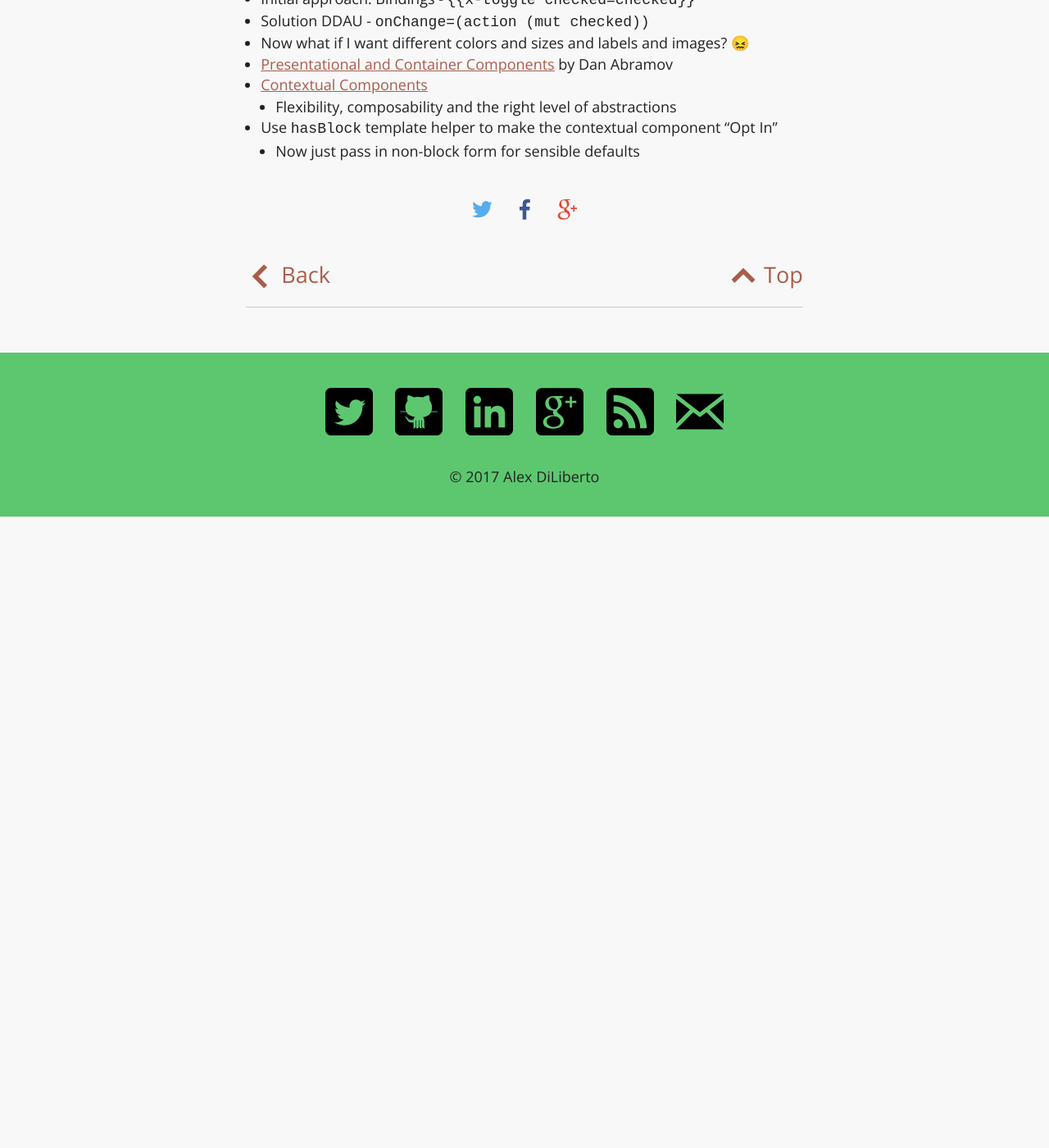
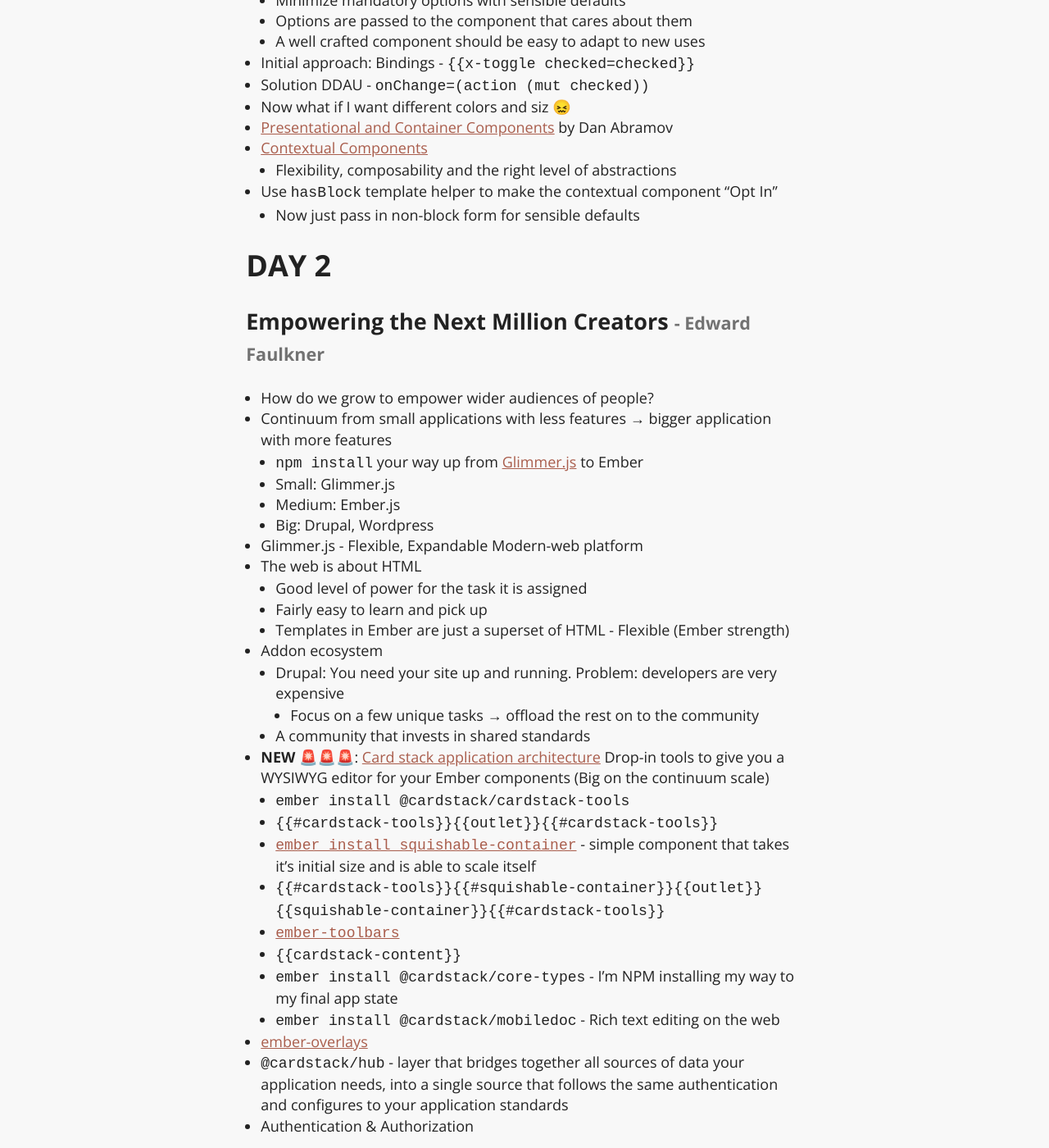
Before and after one commit to alexdiliberto/alexdiliberto.github.io, a Jekyll site: the page built from _posts/2017-03-28-emberconf-2017-cliffsnotes.md, in a window 1280 px wide and 1400 px high, scrolled down 8200 px. Shown: the whole window at 82% size. Built offline with Jekyll 4.4.1, drawn with Linux system fonts in a browser that asks for light colours; emoji names are drawn with the system emoji font; comment, search, counter and statistics services are not loaded; before the commit the page ends 8830 px from its top, so only the background shows below that; some of the changed text lies outside the part shown.

Commit message:
"EmberConf 2017 CliffsNotes" DAY 2 Part 1

```diff
--- a/_posts/2017-03-28-emberconf-2017-cliffsnotes.md
+++ b/_posts/2017-03-28-emberconf-2017-cliffsnotes.md
@@ -267,17 +267,19 @@
   + [`shouldBackgroundReloadRecord`](https://emberjs.com/api/data/classes/DS.Adapter.html#method_shouldBackgroundReloadRecord) &amp; [`shouldBackgroundReloadAll`](https://emberjs.com/api/data/classes/DS.Adapter.html#method_shouldBackgroundReloadAll)
   + Fetching relationship data
     + Lazy fetching
-      + Simple, just works, on demand data fetch
-      + Might trigger `N` requests
-    + Model hook `return Ember.RSVP.hash()` blocks rendering of template until the promise resolves and XHR is finished
-      + Better UX but the `N` request issue persists
+      + Simple, on demand data fetch
+      + Might trigger `N` requests, flicker
+    + Pre-loading: `model()` hook `return Ember.RSVP.hash()`
+      + Moves relationship data to route's `model()` hook - blocks rendering of template
+      + Better UX but the `N` request issue persists, `RSVP.hash()` is a model hook anti-pattern
     + Compound document syncing (side-loading)
       + `this.store.findRecord('band', params.id, { include 'songs', reload: true });`
       + `/band/1?include=songs`
       + Leverage JSON API, explicit control over fetching relationship data
-      + Delays rendering
+      + Delays rendering of the child template
   + [Ember Data Patterns](https://github.com/balinterdi/ember-data-patterns)
   + https://balinterdi.com/emberconf/
+  + [Slides](https://speakerdeck.com/balint/data-loading-patterns-with-json-api)
 
 
 Higher Order Components <small>- Miguel Camba</small>
@@ -299,9 +301,91 @@
     + A well crafted component should be easy to adapt to new uses
   + Initial approach: Bindings - `{% raw %}{{x-toggle checked=checked}}{% endraw %}`
   + Solution DDAU - `onChange=(action (mut checked))`
-  + Now what if I want different colors and sizes and labels and images? :confounded:
+  + Now what if I want different colors and siz :confounded:
   + [Presentational and Container Components](https://medium.com/@dan_abramov/smart-and-dumb-components-7ca2f9a7c7d0) by Dan Abramov
   + [Contextual Components](https://emberjs.com/blog/2016/01/15/ember-2-3-released.html#toc_contextual-components)
     + Flexibility, composability and the right level of abstractions
   + Use `hasBlock` template helper to make the contextual component "Opt In"
     + Now just pass in non-block form for sensible defaults
+
+
+DAY 2
+========
+
+
+Empowering the Next Million Creators <small>- Edward Faulkner</small>
+--------
+
+  + How do we grow to empower wider audiences of people?
+  + Continuum from small applications with less features &rarr; bigger application with more features
+    + `npm install` your way up from [Glimmer.js](https://glimmerjs.com/) to Ember
+    + Small: Glimmer.js
+    + Medium: Ember.js
+    + Big: Drupal, Wordpress
+  + Glimmer.js - Flexible, Expandable Modern-web platform
+  + The web is about HTML
+    + Good level of power for the task it is assigned
+    + Fairly easy to learn and pick up
+    + Templates in Ember are just a superset of HTML - Flexible (Ember strength)
+  + Addon ecosystem
+    + Drupal: You need your site up and running. Problem: developers are very expensive
+      + Focus on a few unique tasks &rarr; offload the rest on to the community
+    + A community that invests in shared standards
+  + **NEW** :rotating_light::rotating_light::rotating_light:: [Card stack application architecture](http://cardstack.io/) Drop-in tools to give you a WYSIWYG editor for your Ember components (Big on the continuum scale)
+    + `ember install @cardstack/cardstack-tools`
+    + `{% raw %}{{#cardstack-tools}}{{outlet}}{{#cardstack-tools}}{% endraw %}`
+    + [`ember install squishable-container`](https://github.com/cardstack/squishable-container) - simple component that takes it's initial size and is able to scale itself
+    + `{% raw %}{{#cardstack-tools}}{{#squishable-container}}{{outlet}}{{squishable-container}}{{#cardstack-tools}}{% endraw %}`
+    + [`ember-toolbars`](https://github.com/cardstack/ember-toolbars)
+    + `{% raw %}{{cardstack-content}{% endraw %}}`
+    + `ember install @cardstack/core-types` - I'm NPM installing my way to my final app state
+    + `ember install @cardstack/mobiledoc` - Rich text editing on the web
+  + [ember-overlays](https://github.com/ef4/ember-overlays)
+  + `@cardstack/hub` - layer that bridges together all sources of data your application needs, into a single source that follows the same authentication and configures to your application standards
+  + Authentication &amp; Authorization
+
+SVG Animation and Interaction in Ember <small>- Jen Weber</small>
+--------
+
+  + SVG - images made of code
+  + SVG Basics
+    + [SVG elements can be transformed with CSS](https://css-tricks.com/svg-animation-on-css-transforms/)
+    + Simply style using CSS
+      + `outline` &rarr; `stroke`
+      + `background-color` &rarr; `fill`
+    + Follows paint order, not `z-index`. Lowest in DOM order forms top layer visible to the user
+    + `<g>` group wrapper
+  + Using SVGs in Ember
+    + Easily add actions to SVGs
+    + Binding attributes and classes
+  + Avoiding pitfalls
+    + `<rect class="temperature {% raw %}{{tempStatus}}{% endraw %}" width="117.6" height={% raw %}{{thermHeight}}{% endraw %} />` Doesn't always work (height goes down instead of up!)
+    + Top left corner is `0,0`
+    + Shapes are positioned using x and y coordinates within the SVG `viewBox`
+    + Elements can be spinned, stretched, squished, etc.
+    + `<rect class="temperature {% raw %}{{tempStatus}}{% endraw %}" width="117.6" height={% raw %}{{thermHeight}}{% endraw %} transform="rotate(180 365 710)"/>` Fixes the issue by essentially rotating the axis of the rectangle so the height eases up instead of down
+    + Default Ember component `<div>` wrapper inside SVG === bad. Use [`tagName='g'`](https://emberjs.com/api/classes/Ember.Component.html#property_tagName) instead
+    + Paint order Problems: Use `Ember.computed.sort()` so data with the lowest `y` coordinate gets rendered first
+    + Upgrade app > Ember v1.8.0
+  + Use computed properties in the model to manipulate plotted/transformed SVG data &amp; coordinates
+  + [Accessible SVG](https://www.sitepoint.com/tips-accessible-svg/)
+  + [SVG Optimization Tools](https://sarasoueidan.com/blog/svgo-tools/)
+
+Mastering Ember from the Perspective of a N00b <small>- Madison Kerndt</small>
+--------
+
+  + [Dreyfus model](https://en.wikipedia.org/wiki/Dreyfus_model_of_skill_acquisition)
+    + Novice &rarr; Advanced Beginner &rarr; Competent &rarr; Proficient &rarr; Expert
+    + Biggest shift: Proficient &rarr; Expert
+      + Proficient developer sees all the details and complexities in the **Tree**
+      + Expert developer sees all of the details and complexities in the **Forrest**
+      + Intuition: ability to understand something without the need for conscious reasoning
+  + [Adriaan de Groot](https://en.wikipedia.org/wiki/Adriaan_de_Groot)
+    + Neuroscience and psychology research using Chess
+    + [Can you remember the pieces?](https://www.mheducation.ca/blog/series-classic-learning-science-expertise-and-expert-performance-in-chess/)
+    + In order to retain information, we have to organize it in a way that is meaninful &rarr; Intuitiion
+  + Zone of Proximal Development - What a learner can do with and without help
+  + Optimal pacing is challenging people just beyond their learning ability level
+  + Mental Model
+    + Router &rarr; Route &rarr; Model &rarr; Parent Template &rarr; Component
+  + [`{% raw %}{{outlet}}{% endraw %}`](https://guides.emberjs.com/v2.12.0/routing/rendering-a-template/) - lets you specific where a child route should render inside of a template
```
